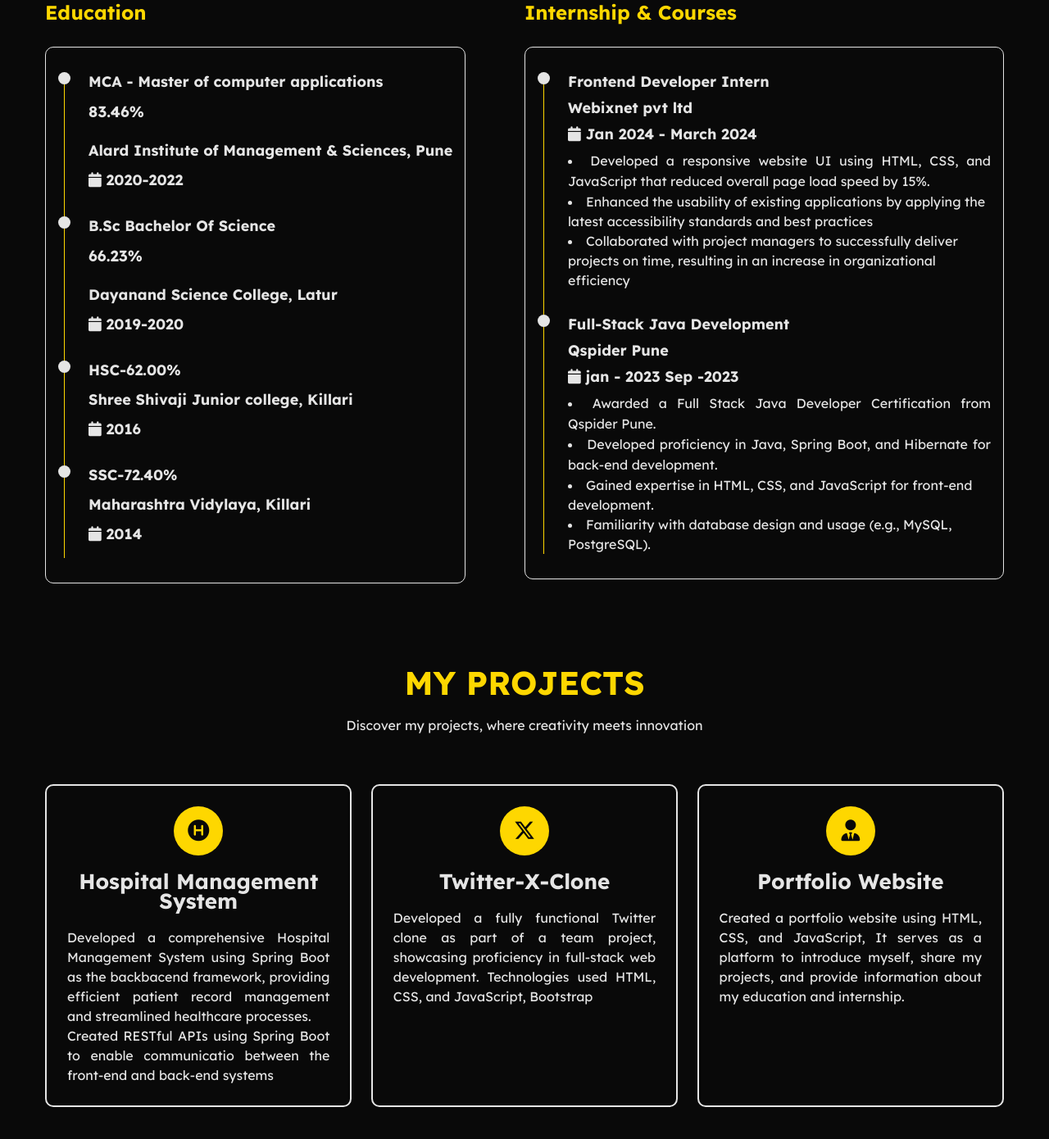
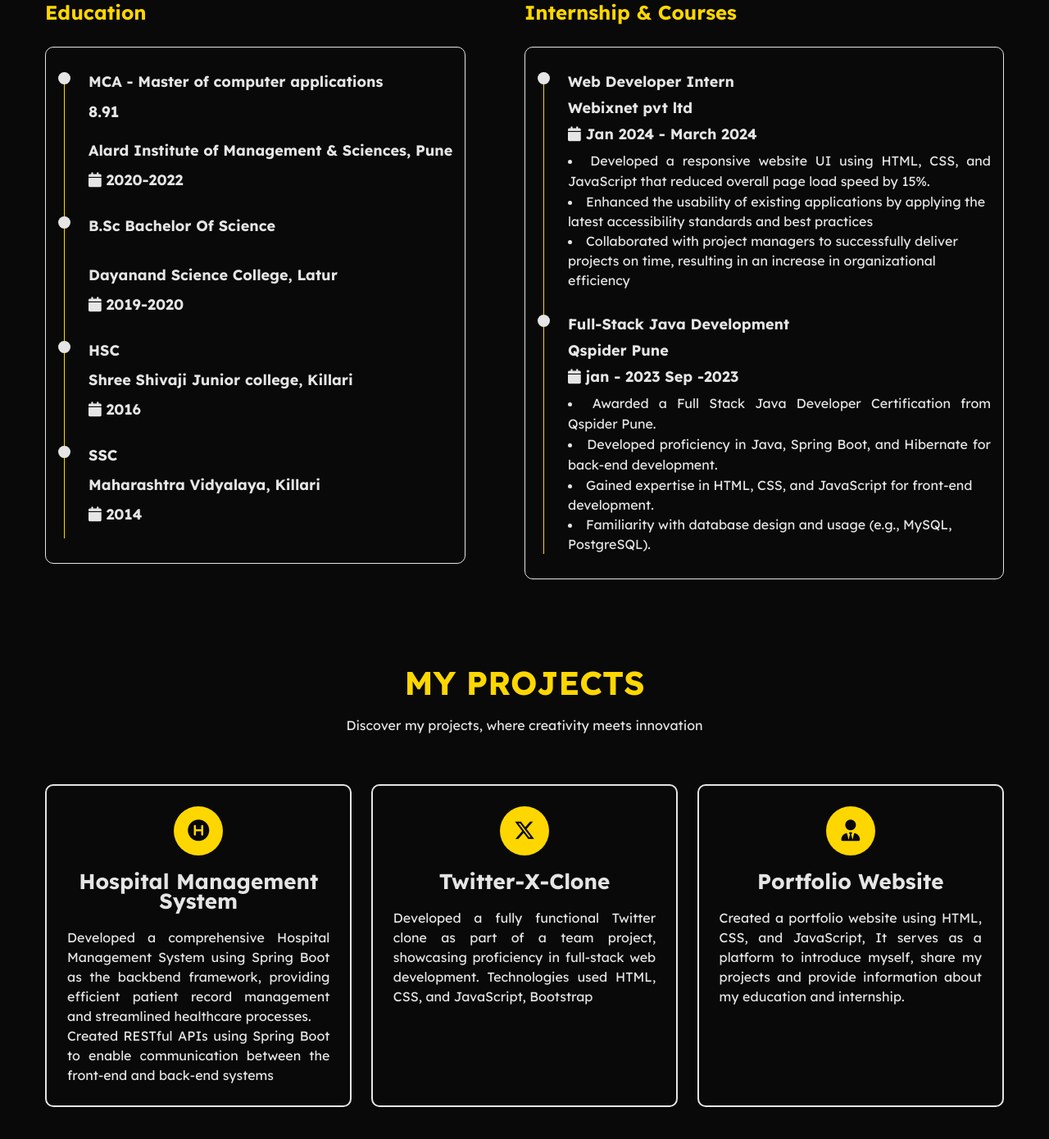
Before and after one commit to rohitsbalapure/My-Portfolio-, a plain HTML site: page index.html in a window 1280 px wide. Shown: the part 1385-2775 px from the top of the page at 82% size. Drawn offline with nearby package versions, Linux system fonts and the light colour scheme.

Commit message:
Update index.html

```diff
--- a/index.html
+++ b/index.html
@@ -233,7 +233,7 @@
                                     <h3 class="timeline-title">
                                         MCA - Master of computer applications
                                     </h3>
-                                    <h3>83.46%</h3><br>
+                                    <h3>8.91</h3><br>
 
                                     <h4 class="timeline-title">Alard Institute of Management & Sciences, Pune</h4>
                                     <h4 class="timeline-title">
@@ -244,7 +244,7 @@
                                 <div class="timeline-item" style="padding-bottom: 20px;">
                                     <div class="circle-dot"></div>
                                     <h3 class="timeline-title">B.Sc Bachelor Of Science </h3>
-                                    <h3>66.23%</h3><br>
+                                    <br>
                                     <h4 class="timeline-title">Dayanand Science College, Latur</h4>
                                     <h4 class="timeline-title">
                                         <i class="fa fa-calendar"></i> 2019-2020
@@ -253,7 +253,7 @@
                                 <div class="timeline-item" style="padding-bottom: 20px;">
                                     <div class="circle-dot"></div>
                                     <h3 class="timeline-title">
-                                        HSC-62.00%
+                                        HSC
                                     </h3>
                                     <h4 class="timeline-title"> Shree Shivaji Junior college, Killari</h4>
                                     <h4 class="timeline-title">
@@ -263,9 +263,9 @@
                                 <div class="timeline-item" style="padding-bottom: 5px;">
                                     <div class="circle-dot"></div>
                                     <h3 class="timeline-title">
-                                        SSC-72.40%
+                                        SSC
                                     </h3>
-                                    <h4 class="timeline-title"> Maharashtra Vidylaya, Killari</h4>
+                                    <h4 class="timeline-title"> Maharashtra Vidyalaya, Killari</h4>
                                     <h4 class="timeline-title">
                                         <i class="fa fa-calendar"></i> 2014
                                     </h4>
@@ -287,7 +287,7 @@
                                 <div class="timeline-item">
                                     <div class="circle-dot"></div>
                                     <h3 class="timeline-title">
-                                        Frontend Developer Intern
+                                        Web Developer Intern
                                     </h3>
                                     <h4 class="timeline-title">Webixnet pvt ltd</h4>
                                     <h4 class="timeline-title">
@@ -358,10 +358,10 @@
                     <i class="fa-solid fa-circle-h"></i>
                     <h4>Hospital Management System</h4>
                     <p>
-                        Developed a comprehensive Hospital Management System using Spring Boot as the backbacend
+                        Developed a comprehensive Hospital Management System using Spring Boot as the backbend
                         framework, providing
                         efficient patient record management and streamlined healthcare processes. <br>
-                        Created RESTful APIs using Spring Boot to enable communicatio between the front-end and back-end
+                        Created RESTful APIs using Spring Boot to enable communication between the front-end and back-end
                         systems
                     </p>
                 </div>
@@ -378,7 +378,7 @@
                     <i class="fa-solid fa-user-tie"></i>
                     <h4>Portfolio Website</h4>
                     <p>Created a portfolio website using HTML, CSS, and JavaScript, It serves as a platform to introduce
-                        myself, share my projects, and provide information about my education and internship.</p>
+                        myself, share my projects and provide information about my education and internship.</p>
                 </div>
 
             </div>
```
